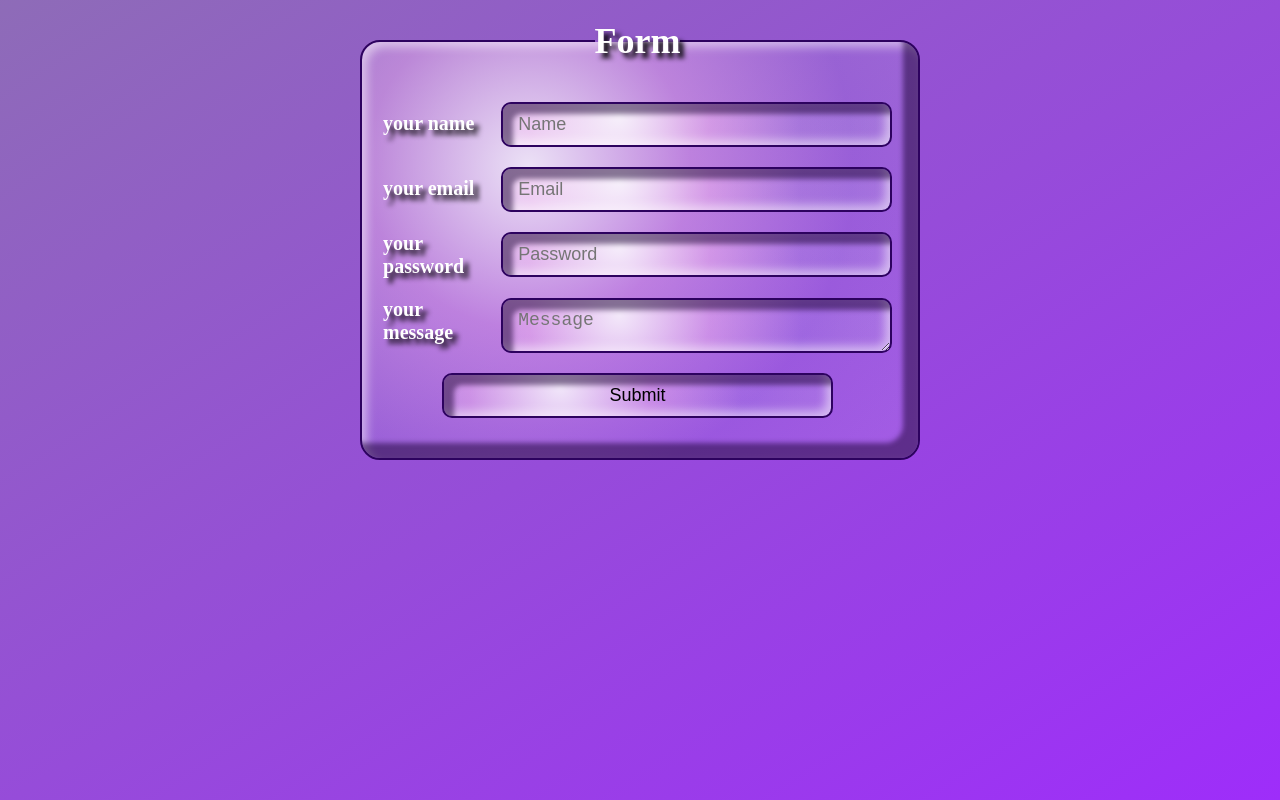
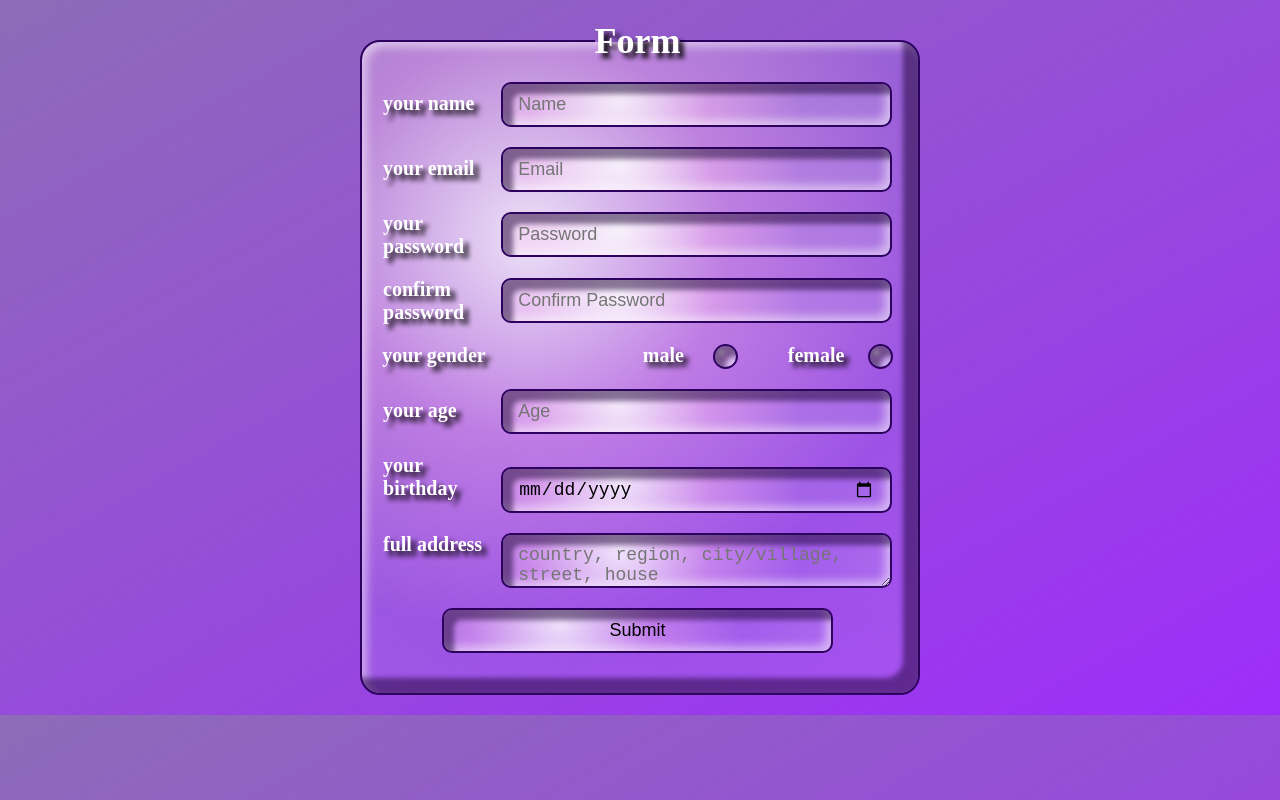
Before and after one commit to VIKTORIYA-S/Form, a plain HTML site: page index.html in a window 1280 px wide. Drawn offline with Linux system fonts and the light colour scheme.

Commit message:
add inputs such as radio, number, date

```diff
--- a/index.html
+++ b/index.html
@@ -1,35 +1,61 @@
 <!DOCTYPE html>
 <html lang="en">
+
 <head>
     <meta charset="UTF-8">
     <meta name="viewport" content="width=device-width, initial-scale=1.0">
     <link rel="stylesheet" href="style.css">
     <title>Document</title>
 </head>
+
 <body>
     <div class="container">
-        <fieldset class="form">
+        <fieldset class="form" autocomplete="off">
             <legend class="legend">Form</legend>
             <div>
-            <label for="#name">your name</label>
-            <input id="name" type="text" placeholder="Name">
+                <label for="#name">your name</label>
+                <input id="name" type="text" placeholder="Name">
             </div>
             <div>
                 <label for="#email">your email</label>
-                <input id="email" type="email" placeholder="Email">
+                <input id="email" type="email" placeholder="Email" autocomplete="off">
             </div>
             <div class="password">
-            <label for="#password">your password</label>
-            <input id="password" type="password" placeholder="Password">
+                <label for="#password">your password</label>
+                <input id="password" type="password" placeholder="Password" autocomplete="new-password">
+            </div>
+            <div class="password">
+                <label for="#confirm-password">confirm password</label>
+                <input id="confirm-password" type="password" placeholder="Confirm Password">
+            </div>
+            <div class="gender">
+                <label class="radio-label-title" for="#gender">your gender</label><br>
+                <label class="radio-label" for="#male">male</label>
+                <input class="radio" type="radio" id="male" name="gender" value="male">
+                <label class="radio-label radio-label-female" for="#female">female</label>
+                <input class="radio" type="radio" id="female" name="gender" value="female">
+            </div>
+            <div>
+                <label for="#age">your age</label>
+                <input type="number" id="age" min="1" max="100" step="1" placeholder="Age">
+            </div>
+            <div>
+                <label for="#date">your birthday</label>
+                <input class="date" id="date" type="date">
             </div>
             <div class="message">
-            <label for="#message">your message</label>
-            <textarea id="message" placeholder="Message"></textarea>
+                <label for="#message">full address</label>
+                <textarea id="message" placeholder="country, region, city/village, street, house"></textarea>
             </div>
+
+
+
+
             <div>
-            <input type="submit" value="Submit">
+                <input type="submit" value="Submit">
             </div>
         </fieldset>
     </div>
 </body>
+
 </html>
--- a/style.css
+++ b/style.css
@@ -12,14 +12,13 @@ body {
 
 .container {
     width: 100%;
-    height: 100vh;
     text-align: center;
     padding: 20px 240px;
 }
 
 .form {
     width: 70%;
-    padding: 40px 20px 40px 15px;
+    padding: 20px 20px 40px 15px;
     display: flex;
     flex-direction: column;
     gap: 20px;
@@ -55,6 +54,7 @@ label {
 
 input,
 textarea {
+    appearance: none;
     width: 75%;
     padding: 10px 15px;
     border: 2px solid rgb(45, 2, 95);
@@ -80,6 +80,49 @@ textarea {
 }
 
 .message label,
-.password label {
+.password label,
+.gender label,
+.date label {
     vertical-align: top;
 }
+
+.gender {
+    display: flex;
+    width: 98%;
+    margin: 0 auto;
+}
+
+.radio-label-title {
+    width: 50%;
+    text-align: left;
+    margin-right: auto;
+}
+
+.radio-label {
+    width: 60px;
+    vertical-align: top;
+}
+
+.radio-label-female {
+    margin-right: 20px;
+    margin-left: 50px;
+}
+
+.radio {
+    width: 25px;
+    height: 25px;
+    border-radius: 50%;
+    padding: 0;
+    position: relative;
+}
+
+input[type="radio"]:checked::before {
+    content: "";
+    position: absolute;
+    top: 25%;
+    left: 25%;
+    width: 10px;
+    height: 10px;
+    background-color: #3a015b;
+    border-radius: 50%;
+}
```
Lines whose indentation alone changed are shown as unchanged.
